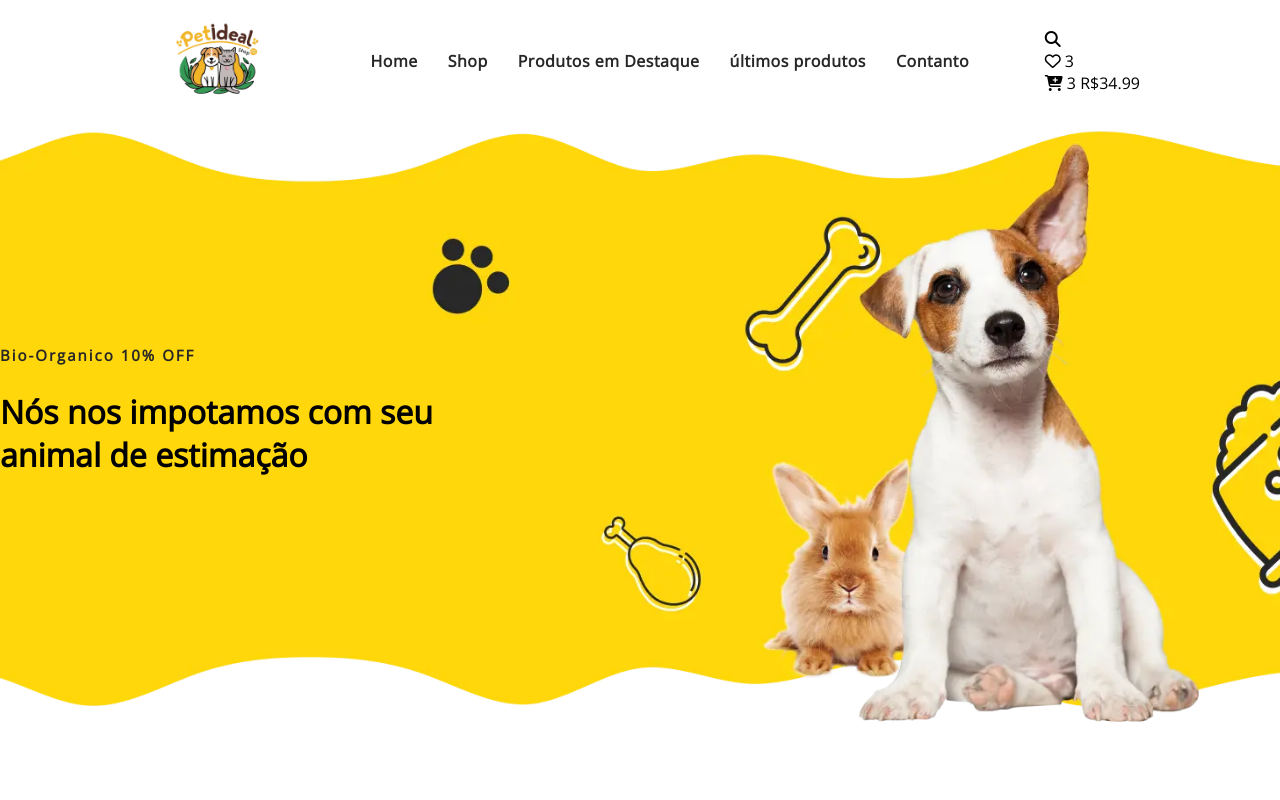
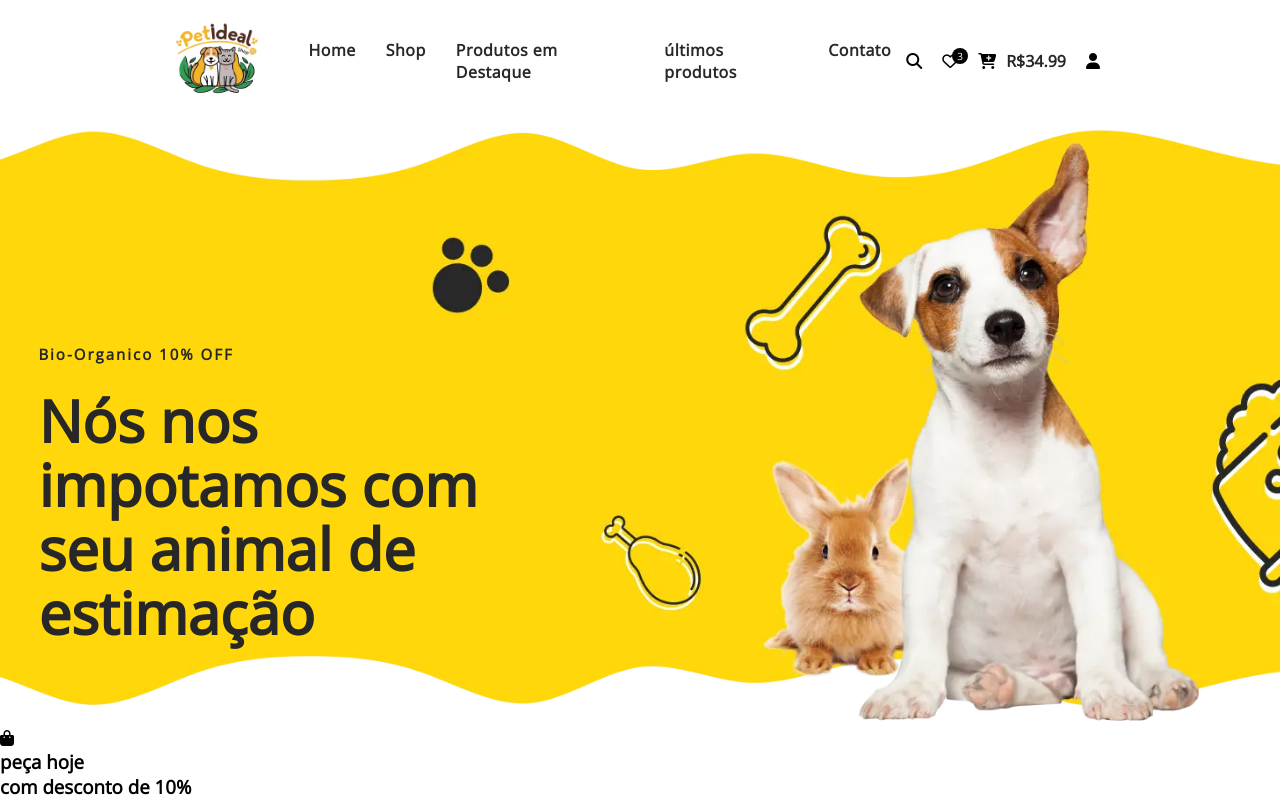
Before and after one commit to Matheuskocotem/projetoFinalDesenvolvimentoSistemas, a PHP site: page / in a window 1280 px wide. Run offline with PHP 8.4, Linux system fonts and the light colour scheme; some libraries are stand-ins or nearby versions.

Commit message:
icons ok

```diff
--- a/Frontend/index.html
+++ b/Frontend/index.html
@@ -19,28 +19,38 @@
                 <li><a href="#">Shop</a></li>
                 <li><a href="#">Produtos em Destaque</a></li>
                 <li><a href="#">últimos produtos</a></li>
-                <li><a href="#">Contanto</a></li>
+                <li><a href="#">Contato</a></li>
             </ul>
         </div>
-        <div class="header_rigth">
-            <i class="fa-solid fa-magnifying-glass"></i>
-            <div class="rel">
+        <div class="header_right">
+            <div class="search">
+                <i class="fa-solid fa-magnifying-glass"></i>
+            </div>
+            <div class="favorites rel">
                 <i class="fa-regular fa-heart"></i>
                 <span class="num">3</span>
             </div>
-            <div class="rel">
+            <div class="cart rel">
                 <i class="fa-solid fa-cart-plus"></i>
-                <span class="num">3</span>
                 <span class="total">R$34.99</span>
+            </div>
+            <div class="user rel">
+                <i class="fa-solid fa-user"></i>
             </div>
         </div>
     </header>
-
     <div class="banner">
         <div class="banner_txt">
             <p>Bio-Organico 10% OFF</p>
             <h1>Nós nos impotamos com seu animal de estimação</h1>
         </div>
     </div>
+
+    <div class="facility">
+        <div class="f_item">
+            <i class="fa-solid fa-bag-shopping"></i>
+            <h3>peça hoje <br> com desconto de 10%</h3>
+        </div>
+    </div>
 </body>
 </html>
--- a/Frontend/styles/style.css
+++ b/Frontend/styles/style.css
@@ -1,25 +1,25 @@
 @import url('https://fonts.googleapis.com/css2?family=Open+Sans:wght@300&display=swap');
 
-*{
+* {
     margin: 0;
     padding: 0;
     box-sizing: border-box;
 }
 
-body{
+body {
     background-color: #FFFFFF;
     font-family: 'Open Sans', sans-serif;
 }
 
-a{
+a {
     text-decoration: none;
 }
 
-li{
+li {
     list-style-type: none;
 }
 
-/*  =========Header========= */
+/* =========Header========= */
 
 header {
     width: 100%;
@@ -28,54 +28,52 @@ header {
     align-items: center;
     padding: 15px 140px;
     margin-bottom: 5px;
-  }
+}
 
-  header .logo{
+header .logo {
     width: 155px;
 }
 
-  header .logo img{
+header .logo img {
     width: 100%;
 }
 
-header .menu ul{
+header .menu ul {
     display: flex;
 }
 
-header .menu ul li{
+header .menu ul li {
     padding: 0 15px;
 }
 
-header .menu ul li a{
+header .menu ul li a {
     color: #272727;
     font-weight: 600;
     letter-spacing: 0.5px;
+    transition: color 0.3s ease;
 }
 
-header .menu ul li a:hover{
+header .menu ul li a:hover {
     color: #ffd80a;
 }
 
-header .hearder_rigth{
+header .header_right {
     display: flex;
     align-items: center;
     padding-right: 40px;
+    gap: 20px;
 }
 
-header .hearder_rigth i{
-    font-size: 26px;
-    color: #272727;
-    margin-left: 20px;
+header .header_right .rel {
+    position: relative;
+    display: flex;
+    align-items: center;
 }
 
-header .hearder_rigth .rel{
-    position: relative;
-}
-
-header .hearder_rigth .rel .num{
+header .header_right .rel .num {
     position: absolute;
-    bottom: 0;
-    right: 17px;
+    top: -5px;
+    right: -10px;
     background-color: #000;
     color: #ffffff;
     width: 16px;
@@ -87,18 +85,18 @@ header .hearder_rigth .rel .num{
     font-size: 10px;
 }
 
-header .hearder_rigth .rel .total{
-    position: absolute;
+header .header_right .cart .total {
+    margin-left: 5px;
+    font-weight: 600;
     color: #272727;
-    font-weight: 600;
     top: -8px;
     padding-left: 5px;
 }
 
 
-/* =========banner========= */
+/* =========Banner========= */
 
-.banner{
+.banner {
     width: 100%;
     height: 75vh;
     background-image: url('../Img/banner.webp');
@@ -108,21 +106,109 @@ header .hearder_rigth .rel .total{
     position: relative;
 }
 
-
-.banner .banner_txt{
+.banner .banner_txt {
     width: 36%;
     height: 30%;
     position: absolute;
     top: 0;
-    left: 3;
+    left: 3%;
     bottom: -15px;
     margin: auto;
 }
 
-.banner .banner_txt p{
+.banner .banner_txt p {
     font-size: 15px;
     font-weight: 600;
     padding-bottom: 25px;
     letter-spacing: 2px;
     color: #272727;
 }
+
+.banner .banner_txt h1 {
+    font-size: 58px;
+    line-height: 1.1;
+    color: #272727;
+}
+
+/* ========= Facilities========= */
+
+
+/* =========Responsividade========= */
+
+@media (max-width: 1024px) {
+    header {
+        padding: 15px 40px;
+    }
+
+    header .menu ul {
+        gap: 10px;
+    }
+
+    header .header_right {
+        padding-right: 20px;
+    }
+}
+
+@media (max-width: 768px) {
+    header {
+        flex-direction: column;
+        align-items: flex-start;
+        padding: 15px 20px;
+    }
+
+    header .menu ul {
+        flex-direction: column;
+        gap: 10px;
+        padding-top: 10px;
+    }
+
+    header .menu ul li {
+        padding: 10px 0;
+    }
+
+    header .header_right {
+        padding-right: 0;
+        gap: 10px;
+    }
+
+    .banner .banner_txt {
+        width: 80%;
+        left: 10%;
+        top: 30%;
+    }
+
+    .banner .banner_txt p {
+        font-size: 13px;
+    }
+
+    .banner .banner_txt h1 {
+        font-size: 36px;
+    }
+}
+
+@media (max-width: 480px) {
+    header {
+        padding: 10px 15px;
+    }
+
+    header .menu ul {
+        padding-top: 5px;
+    }
+
+    header .menu ul li {
+        padding: 5px 0;
+    }
+
+    .banner .banner_txt {
+        width: 90%;
+        left: 5%;
+    }
+
+    .banner .banner_txt p {
+        font-size: 12px;
+    }
+
+    .banner .banner_txt h1 {
+        font-size: 28px;
+    }
+}
```
